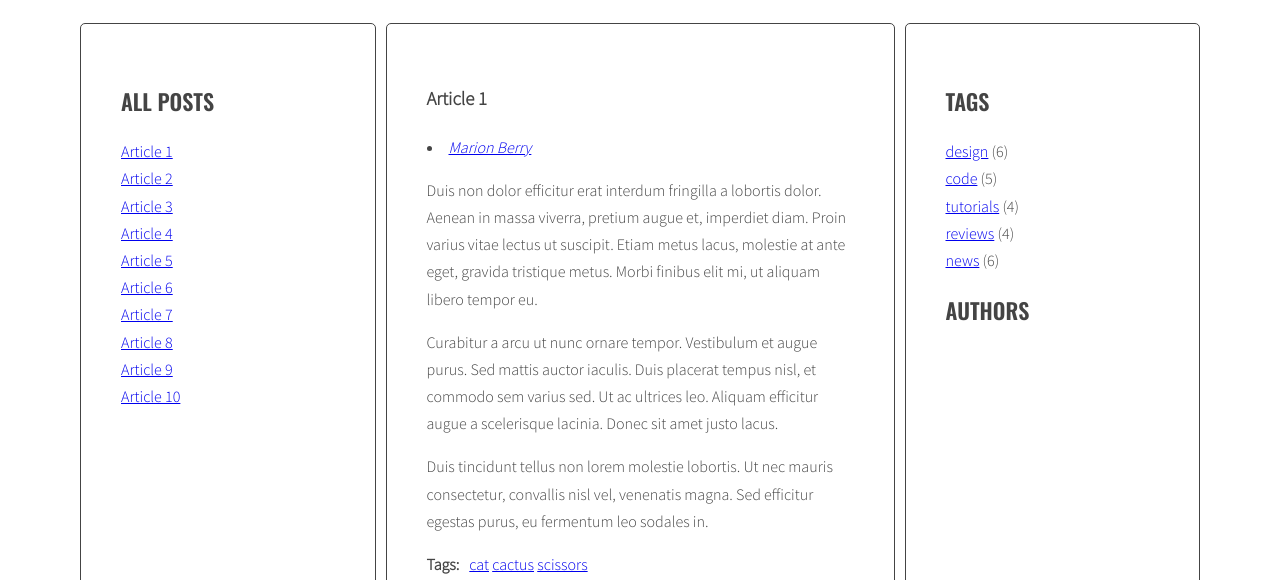
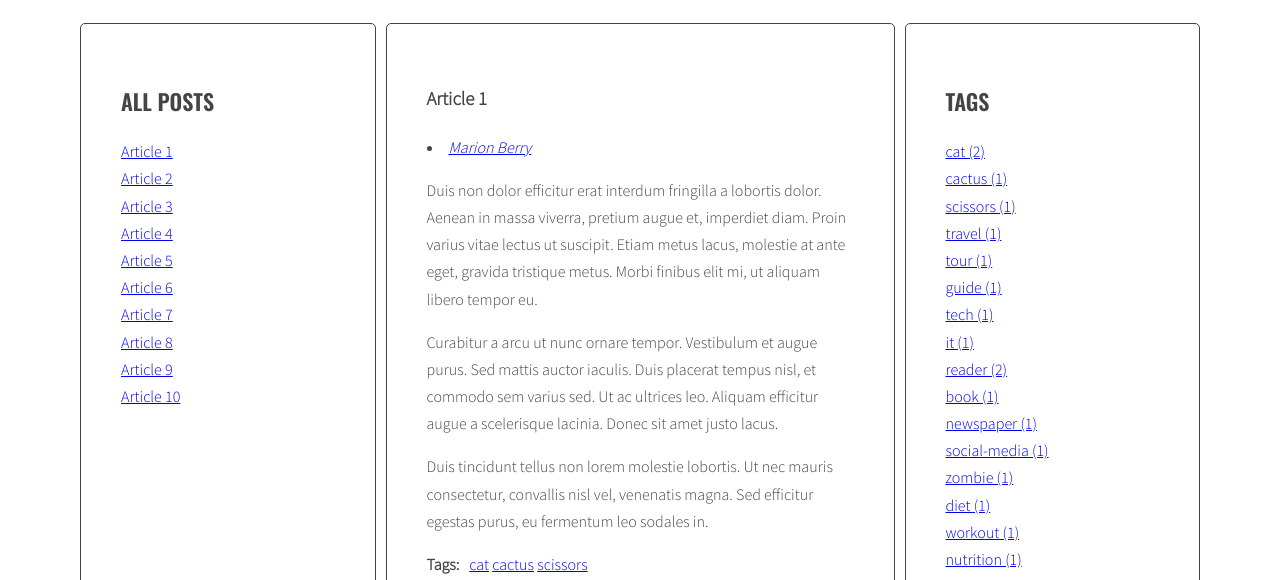
Before and after one commit to Gzgrs/javascript-blog, a website: page index.html in a window 1280 px wide. Shown: the part 220-800 px from the top of the page. Drawn offline with nearby package versions, Linux system fonts and the light colour scheme.

Commit message:
Generate code of a links & add it to allTagsHTML

```diff
--- a/index.html
+++ b/index.html
@@ -160,11 +160,11 @@
           <aside class="sidebar">
             <h2 class="section-title">Tags</h2>
             <ul class="list tags">
-              <li><a href="#">design</a> <span>(6)</span></li>
+              <!-- <li><a href="#">design</a> <span>(6)</span></li>
               <li><a href="#">code</a> <span>(5)</span></li>
               <li><a href="#">tutorials</a> <span>(4)</span></li>
               <li><a href="#">reviews</a> <span>(4)</span></li>
-              <li><a href="#">news</a> <span>(6)</span></li>
+              <li><a href="#">news</a> <span>(6)</span></li> -->
             </ul>
             <h2 class="section-title">Authors</h2>
             <ul class="list authors">
--- a/js/script.js
+++ b/js/script.js
@@ -5,7 +5,6 @@
   console.log('links:', links);
 });
 */
-
 
 const titleClickHandler = function(event){
   event.preventDefault();
@@ -33,16 +32,16 @@
   console.log(articleSelector);
   /* [DONE] find the correct article using the selector (value of 'href' attribute) */
   const targetArticle = document.querySelector(articleSelector);
-      console.log(targetArticle)
+  console.log(targetArticle);
   /* [DONE] add class 'active' to the correct article */
   targetArticle.classList.add('active');
-}
+};
 
 const optArticleSelector = '.post',
   optTitleSelector = '.post-title',
   optTitleListSelector = '.titles',
   optArticleTagsSelector = '.post-tags .list',
-  optArticleAuthorSelector ='.post-author',
+  optArticleAuthorSelector = '.post-author',
   optTagsListSelector = '.tags.list';
 
 function generateTitleLinks(customSelector = ''){
@@ -86,8 +85,8 @@ const optArticleSelector = '.post',
 
 
 function generateTags(){
-  /* [NEW] create a new variable allTags with an empty array */
-  const allTags = [];
+  /* [NEW] create a new variable allTags with an empty object */
+  let allTags = {};
   /* find all articles */
   const articles = document.querySelectorAll(optArticleSelector);
   //console.log(articles);
@@ -118,19 +117,36 @@ const optArticleSelector = '.post',
       html = html + htmlTagLink;
       //console.log(html);
       /* [NEW] check if this link is NOT already in allTags */
-
+      if(!allTags[tag]) {
+        /* [NEW] add tag to allTags object */
+        allTags[tag] = 1;
+      } else {
+        allTags[tag]++;
+      }
     /* [DONE]END LOOP: for each tag */
     }
     /* [DONE]insert HTML of all the links into the tags wrapper */
     tagWrapper.innerHTML = html;
     console.log('html', html);
     console.log('tagWrapper', tagWrapper);
-    /*const tags = document.querySelectorAll('.tags a');
-    for(let tag of tags){
-      tag.addEventListener('click', tagClickHandler);
-    }*/
+
   /* [DONE]END LOOP: for every article: */
   }
+  /* [NEW] find list of tags in right column */
+  const tagList = document.querySelector(optTagsListSelector);
+  console.log('tagList:', tagList);
+  /* [NEW] create variable for all links HTML code */
+  let allTagsHTML = '';
+
+  /* [NEW] START LOOP: for each tag in allTags: */
+  for(let tag in allTags){
+  /* [NEW] generate code of a link and add it to allTagsHTML */
+    allTagsHTML += '<li><a href="#tag-' + tag + '"><span>' + tag + ' (' + allTags[tag] + ')</span></a></li>';
+    //<li><a href="#">news</a> <span>(6)</span></li>
+  /* [NEW] END LOOP: for each tag in allTags: */
+  }
+  /*[NEW] add HTML from allTagsHTML to tagList */
+  tagList.innerHTML = allTagsHTML;
 }
 
 generateTags();
@@ -149,7 +165,7 @@ generateTags();
   const tag = href.replace('#tag-','');
   console.log('replace', tag);
   /* [DONE]find all tag links with class active */
-    const activeLinks = document.querySelectorAll('a.active[href^="#tag-"]')
+  const activeLinks = document.querySelectorAll('a.active[href^="#tag-"]');
   console.log('activeLinks', activeLinks);
   /* [DONE]START LOOP: for each active tag link */
   for(let activeLink of activeLinks){
@@ -160,7 +176,7 @@ generateTags();
   /* [DONE]END LOOP: for each active tag link */
   }
   /* [DONE]find all tag links with "href" attribute equal to the "href" constant */
-    const tagLinksHref = document.querySelectorAll('a[href="' + href + '"]')
+  const tagLinksHref = document.querySelectorAll('a[href="' + href + '"]');
   console.log('tagLinksHref', tagLinksHref);
   /* [DONE]START LOOP: for each found tag link */
   for(let tagLinkHref of tagLinksHref){
@@ -221,7 +237,7 @@ generateTags();
 
 }
 
-  generateAuthors()
+generateAuthors();
 
 
 function authorClickHandler(event){
@@ -237,7 +253,7 @@ generateTags();
   const tag = href.replace('#author-','');
   console.log('tag', tag);
   /* find all tag links with class active */
-  const activeLinks = document.querySelectorAll('a.active[href^="#author-"]')
+  const activeLinks = document.querySelectorAll('a.active[href^="#author-"]');
   console.log('activeLinks', activeLinks);
   /* START LOOP: for each active tag link */
   for(let activeLink of activeLinks){
@@ -260,7 +276,7 @@ generateTags();
 
 function addClickListenersToAuthors(){
   /* find all links to tags */
-  const allLinksToAuthorTags = document.querySelectorAll('a[href^="#author-"]')
+  const allLinksToAuthorTags = document.querySelectorAll('a[href^="#author-"]');
   /* START LOOP: for each link */
   for(let allLinksToAuthorTag of allLinksToAuthorTags){
 
```
Lines whose indentation alone changed are shown as unchanged.
